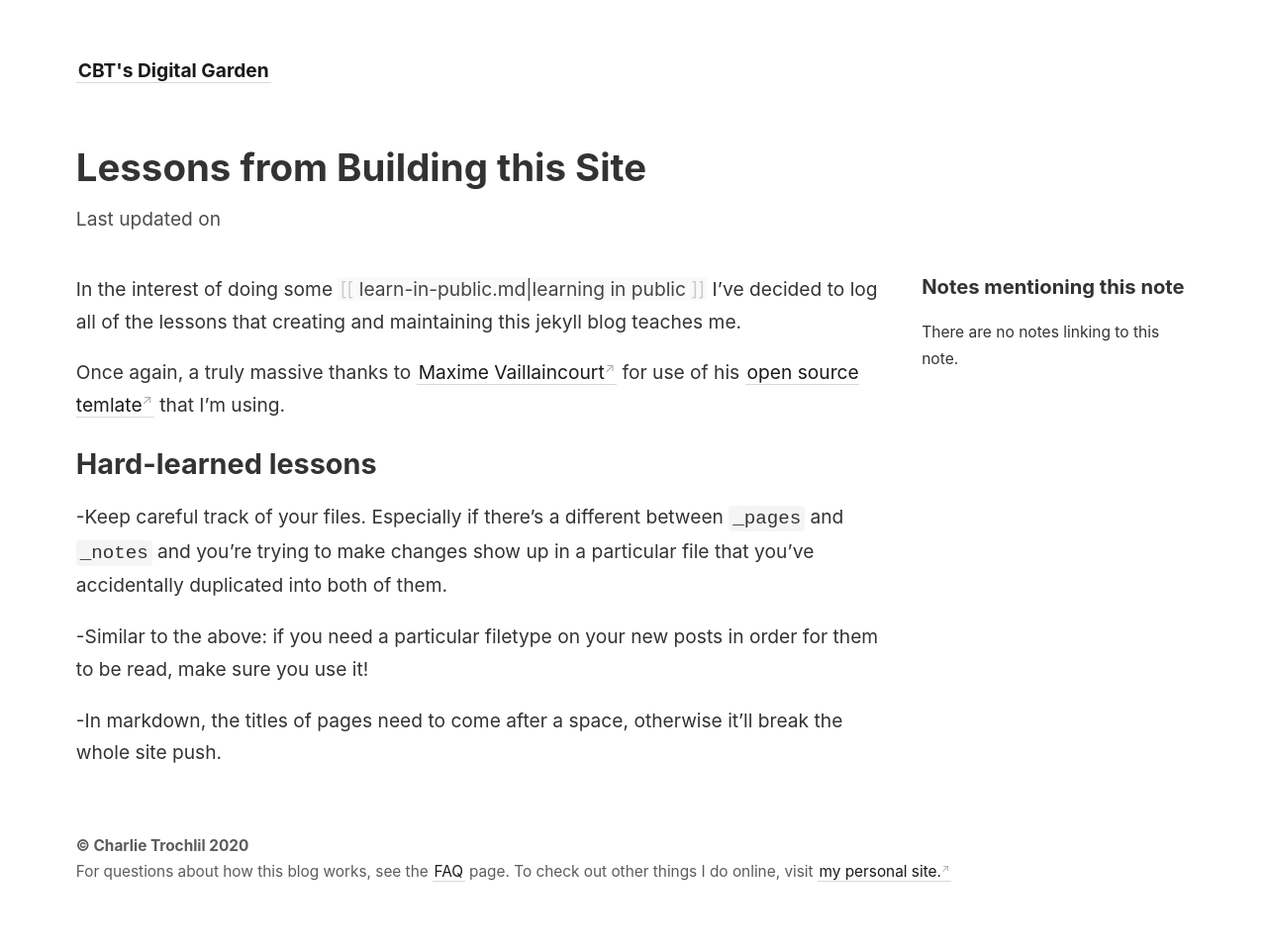
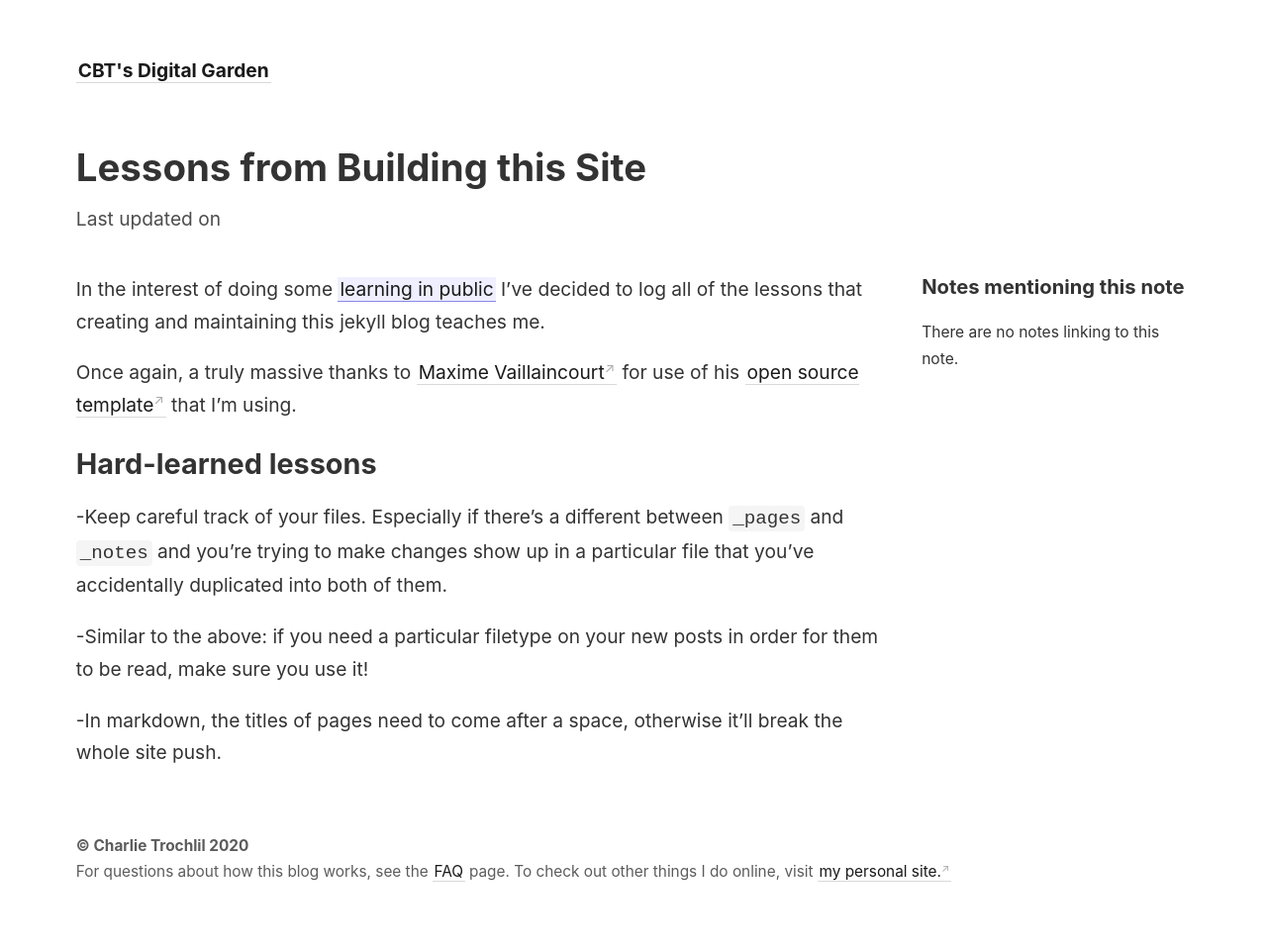
Before and after one commit to rhymeswithvocal/digital-garden, a Jekyll site: the page built from _notes/site-lessons.md, in a window 1280 px wide. Shown: the whole page at 99% size. Built offline with Jekyll 4.4.1, drawn with Linux system fonts in a browser that asks for light colours.

Commit message:
fixed a link

```diff
--- a/_notes/site-lessons.md
+++ b/_notes/site-lessons.md
@@ -1,9 +1,9 @@
 ---
 title: Lessons from Building this Site
 ---
-In the interest of doing some [[learn-in-public.md|learning in public]] I've decided to log all of the lessons that creating and maintaining this jekyll blog teaches me.
+In the interest of doing some [[Learn in Public|learning in public]] I've decided to log all of the lessons that creating and maintaining this jekyll blog teaches me.
 
-Once again, a truly massive thanks to [Maxime Vaillaincourt](https://maximevaillancourt.com/) for use of his [open source temlate](https://github.com/maximevaillancourt/digital-garden-jekyll-template) that I'm using.
+Once again, a truly massive thanks to [Maxime Vaillaincourt](https://maximevaillancourt.com/) for use of his [open source template](https://github.com/maximevaillancourt/digital-garden-jekyll-template) that I'm using.
 
 ## Hard-learned lessons
 
```
